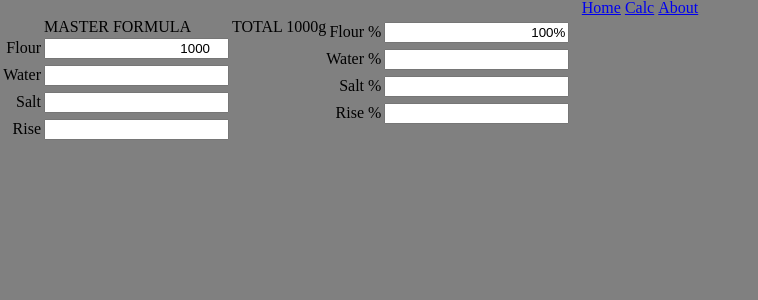
After one commit to 301-CF/Bread-Ahead, a Flask app: page /test in a window 1280 px wide. The commit adds this page. Shown: the top 300 px of the page, without its empty margins (0-758 px from the left). Run offline with Flask 2, Linux system fonts and the light colour scheme; some libraries are stand-ins or nearby versions.

Commit message:
Test calc working tests looking good, tired of the same pic so updating some styling css

```diff
--- a/run.py
+++ b/run.py
@@ -6,7 +6,7 @@ app = Flask(__name__, template_folder='template')
 @app.route('/')
 @app.route('/home')
 def home():
-    return render_template('home.html', title='Bread Calc')
+    return render_template('calc.html', title='Bread Calc')
 
 
 @app.route('/about')
@@ -14,5 +14,10 @@ def about():
     return render_template('about.html', title='About')
 
 
+@app.route('/test')
+def test_calc():
+    return render_template('test_calc.html', title='Test calc')
+
+
 if __name__ == '__main__':
     app.run(debug=True)
--- a/static/style/calc.css
+++ b/static/style/calc.css
@@ -6,10 +6,6 @@
     margin: .2em;
 }
 
-
-.flex-wrapper {
-    flex-wrap: wrap;
-}
 input {
     margin: 3px;
 }
@@ -30,7 +26,3 @@ input {
 div.row{
     display:table-row;
 }
-
-table, tr, td {
-    display: none;
-}
--- /dev/null
+++ b/static/style/inputs.css
@@ -0,0 +1,3 @@
+input {
+    text-align: right;
+}
--- a/static/style/main.css
+++ b/static/style/main.css
@@ -6,16 +6,6 @@ nav {
     text-align: center;
 }
 
-input {
-    text-align: right;
-}
-
-li {
+nav li {
     display: inline-block;
 }
-
-#remember {
-text-align: center;
-margin: .3em;
-font-size: 4em;
-}
--- /dev/null
+++ b/static/test.js
@@ -0,0 +1,61 @@
+function gramToPercent(grams, flour) {
+  return +((grams / flour) * 100).toFixed(2);
+}
+
+function percentToGram(percent, flour) {
+  return +((percent * flour) / 100).toFixed(2);
+}
+
+const masterBread = 1000;
+  let hydro = 0;
+  let salt  = 0;
+  let rise  = 0;
+
+
+function updateTotal(hydro, salt, rise) {
+  hydro = Number(document.getElementById('hydro-g').value);
+  salt = Number(document.getElementById('salt-g').value);
+  rise = Number(document.getElementById('rise-g').value);
+  let gramTotal = hydro + salt + rise + masterBread;
+
+  if (gramTotal<=10000) {
+    return document.getElementById('master-total').innerHTML = (`TOTAL ${gramTotal}g`);
+
+  } else if (gramTotal<=1000000) {
+    return document.getElementById('master-total').innerHTML = (`TOTAL ${gramTotal/1000}kg`);
+
+  } else if (gramTotal>1000000 && gramTotal<100000000){
+    return document.getElementById('master-total').innerHTML = (`TOTAL ${gramTotal/1000000}Mg`);
+
+  } else {
+    return document.getElementById('master-total').innerHTML = (`WOAH THERE!`);
+  }
+}
+
+// Hydration
+$('#hydro-g').on('input', function () {
+  $("#hydro-p").val(gramToPercent(Number($(this).val()), masterBread))
+});
+
+$('#hydro-p').on('input', function () {
+ $("#hydro-g").val(percentToGram(Number($(this).val()), masterBread))
+});
+
+
+// Salt
+$('#salt-g').on('input', function () {
+  $("#salt-p").val(gramToPercent(Number($(this).val()), masterBread))
+});
+
+$('#salt-p').on('input', function () {
+  $("#salt-g").val(percentToGram(Number($(this).val()), masterBread))
+});
+
+// Rise/Yeast
+$('#rise-g').on('input', function () {
+  $("#rise-p").val(gramToPercent(Number($(this).val()), masterBread))
+});
+
+$('#rise-p').on('input', function () {
+  $("#rise-g").val(percentToGram(Number($(this).val()), masterBread));
+});
--- a/template/calc.html
+++ b/template/calc.html
@@ -5,9 +5,6 @@
   <script src='../static/app.js'></script>
 
 </head>
-
-<h1 id="remember">Remember to hard reset</h1>...and should be deving in incognito
-<br><br>
 
 
 <div class="flex-container">
@@ -38,7 +35,7 @@
                                               placeholder="Total yeast %"></label></div>
       </form>
     </div>
-    <br><br>
+
 
     <div class="flex-container">
 
--- a/template/layout.html
+++ b/template/layout.html
@@ -6,15 +6,20 @@
   <meta http-equiv="X-UA-Compatible" content="ie=edge">
 
 
-  <link rel="stylesheet" href="../static/style/normalize.css">
+  <link rel="stylesheet" href="../static/style/reset.css">
   <link rel="stylesheet" href="../static/style/main.css">
   <link rel="stylesheet" href="../static/style/calc.css">
+
+  <script src="https://ajax.googleapis.com/ajax/libs/jquery/2.1.3/jquery.min.js"></script>
+
 </head>
+
 <body>
+
 <nav>
   <ul>
     <li><a href="/">Home</a></li>
-    <li><a href="/">Calc</a></li>
+    <li><a href="/test">Calc</a></li>
     <li><a href="/about">About</a></li>
   </ul>
 </nav>
--- /dev/null
+++ b/template/test_calc.html
@@ -0,0 +1,69 @@
+{% extends "layout.html" %}
+{% block content %}
+<link rel="stylesheet" href="../static/style/inputs.css">
+
+<div class="flex-container">
+  <div id="master-one">
+    <form class="grams">
+
+      <h1> MASTER FORMULA</h1>
+
+      <div class="row"><label>Flour<input type="number"
+                                          id="flour-g"
+                                          min="0"
+                                          readonly
+                                          value="1000"></label></div>
+      <div class="row"><label>Water<input type="number"
+                                          id="hydro-g"
+                                          min="0"
+                                          onkeyup="updateTotal(hydro, salt, rise)"
+
+      ></label></div>
+      <div class="row"><label> Salt<input type="number"
+                                          id="salt-g"
+                                          min="0"
+                                          onkeyup="updateTotal(hydro, salt, rise)"
+      ></label></div>
+      <div class="row"><label>Rise<input type="number"
+                                         id="rise-g"
+                                         min="0"
+                                         onkeyup="updateTotal(hydro, salt, rise)"
+      ></label></div>
+
+    </form>
+  </div>
+
+<p id="master-total">TOTAL 1000g</p>
+
+
+<div id="master-two">
+  <form class="percent">
+    <div class="row"><label>Flour %<input readonly
+                                          id="flour-p"
+                                          type="text"
+                                          value="100%"></label></div>
+
+    <div class="row"><label>Water %<input type="number"
+                                          id="hydro-p"
+                                          min="0"
+                                          onkeyup="updateTotal(hydro, salt, rise)">
+    </label></div>
+
+    <div class="row"><label>Salt %<input type="number"
+                                         id="salt-p"
+                                         min="0"
+                                         onkeyup="updateTotal(hydro, salt, rise)"
+    ></label></div>
+    <div class="row"><label>Rise %<input type="number"
+                                         id="rise-p"
+                                         min="0"
+                                         onkeyup="updateTotal(hydro, salt, rise)"
+    ></label></div>
+  </form>
+</div>
+</div>
+
+<script type='text/javascript' src='../static/test.js'></script>
+
+
+{% endblock content %}
```
